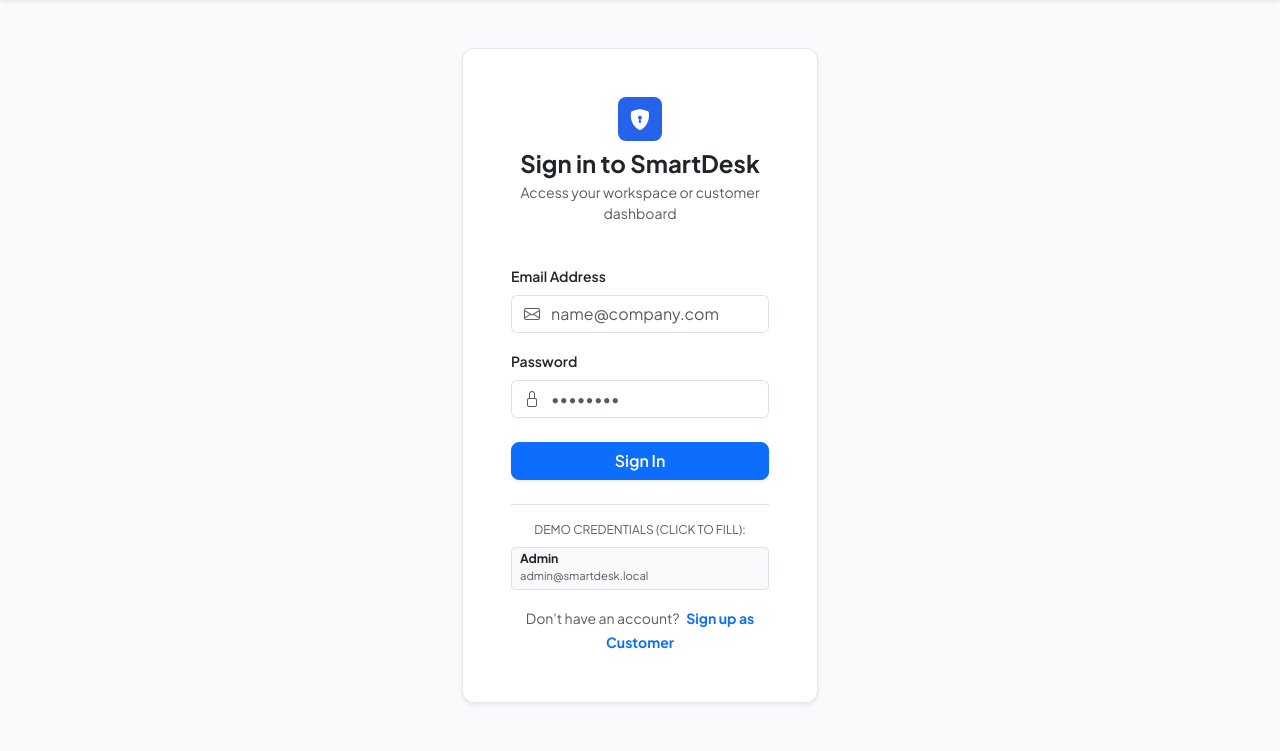
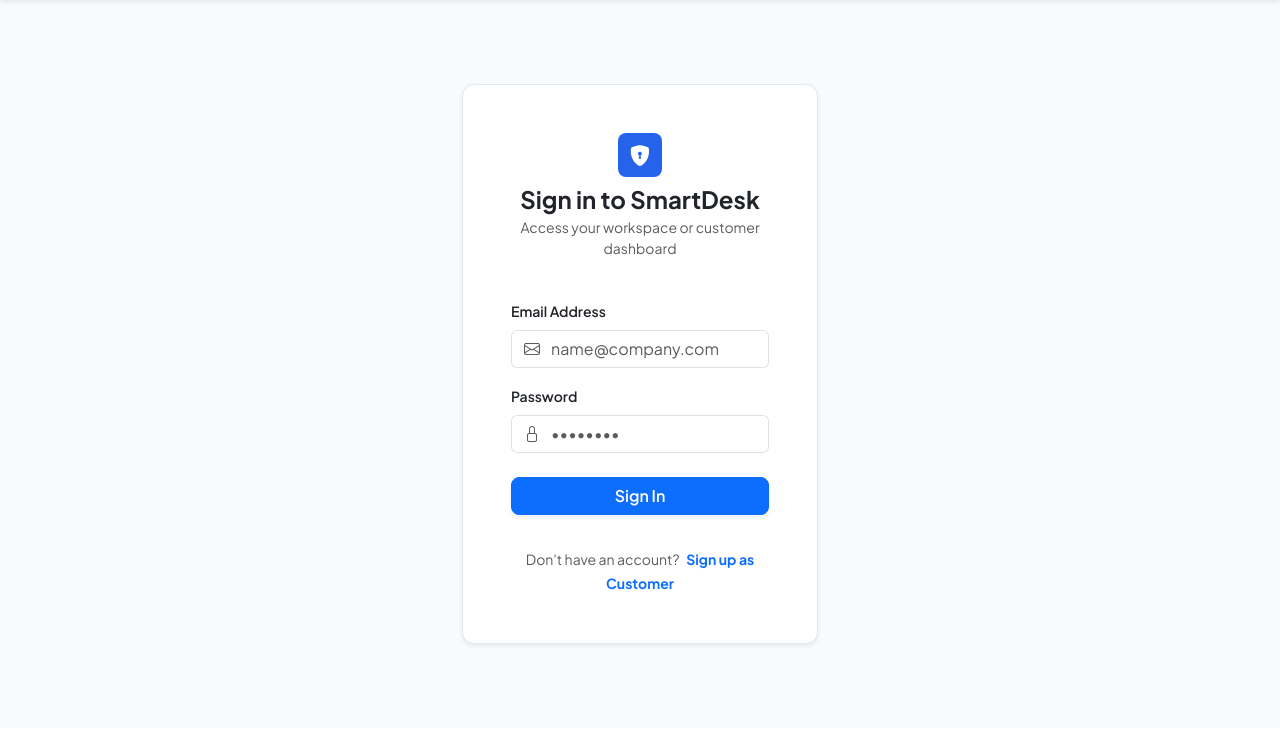
Before and after one commit to msivahari6-siva/smart-desk, a Flask app: page /login in a window 1280 px wide. Shown: the part 72-823 px from the top of the page. After the commit the page ends 719 px from the top, so only its background shows below. Run offline with Flask 3, Linux system fonts and the light colour scheme; some libraries are stand-ins or nearby versions.

Commit message:
style(auth): remove demo credentials and polish login form UI

```diff
--- a/app/templates/login.html
+++ b/app/templates/login.html
@@ -39,28 +39,11 @@
         </button>
       </form>
 
-      <div class="mt-4 pt-3 border-top">
-        <span class="small text-muted d-block text-center mb-2" style="font-size: 0.75rem;">DEMO CREDENTIALS (CLICK TO FILL):</span>
-        <div class="d-flex gap-2">
-          <button type="button" class="btn btn-sm btn-light border flex-fill text-start py-1.5" onclick="fillCreds('admin@smartdesk.local', 'Admin@123')">
-            <div class="fw-bold small text-dark lh-1">Admin</div>
-            <span class="text-muted" style="font-size: 0.7rem;">admin@smartdesk.local</span>
-          </button>
-        </div>
-      </div>
-
-      <div class="text-center mt-3">
+      <div class="text-center mt-4 pt-2">
         <span class="small text-muted">Don't have an account?</span>
         <a href="{{ url_for('web.register') }}" class="small fw-bold text-decoration-none ms-1 text-primary">Sign up as Customer</a>
       </div>
     </div>
   </div>
 </div>
-
-<script>
-function fillCreds(email, pwd) {
-  document.getElementById('loginEmail').value = email;
-  document.getElementById('loginPassword').value = pwd;
-}
-</script>
 {% endblock %}
```
